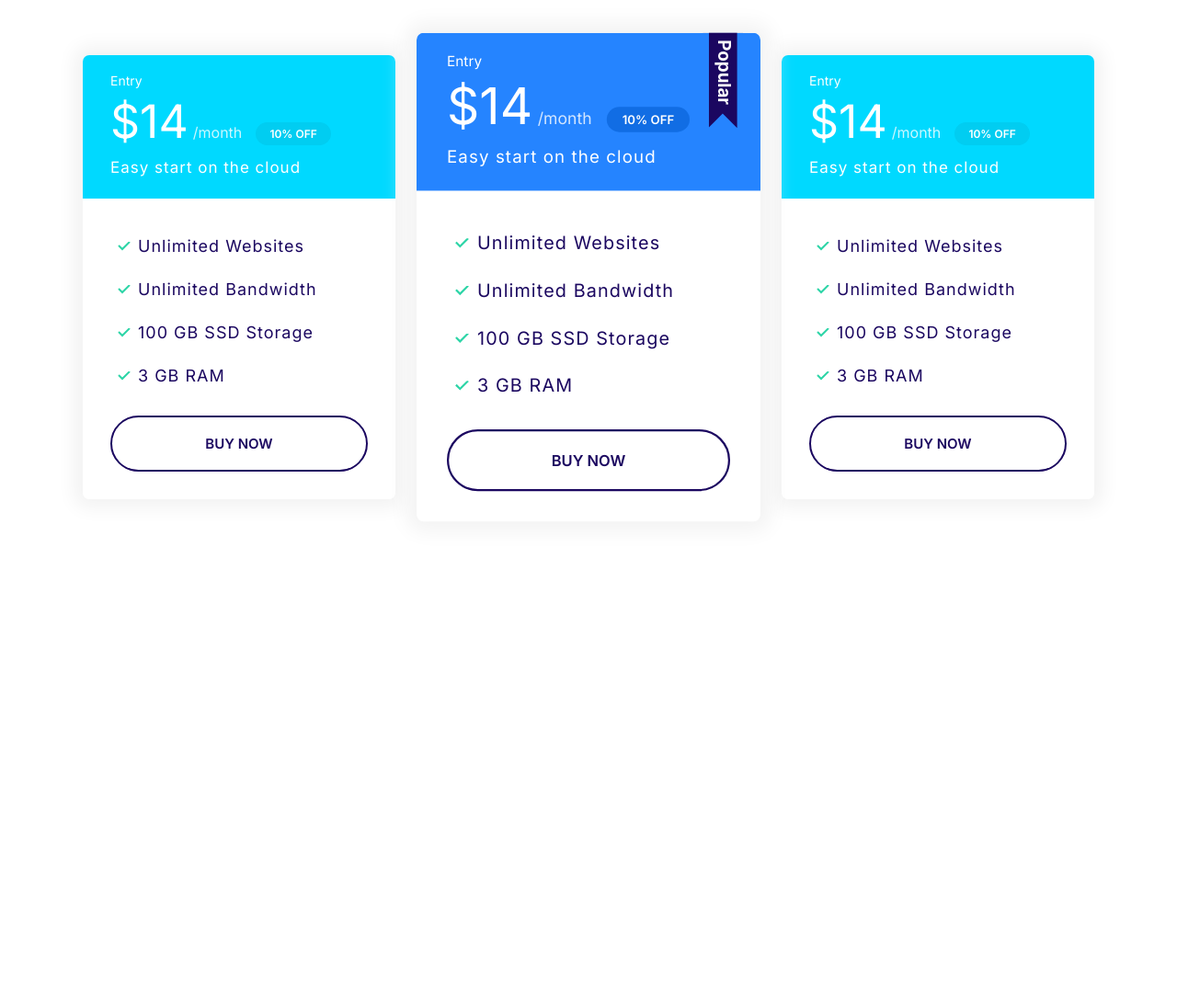
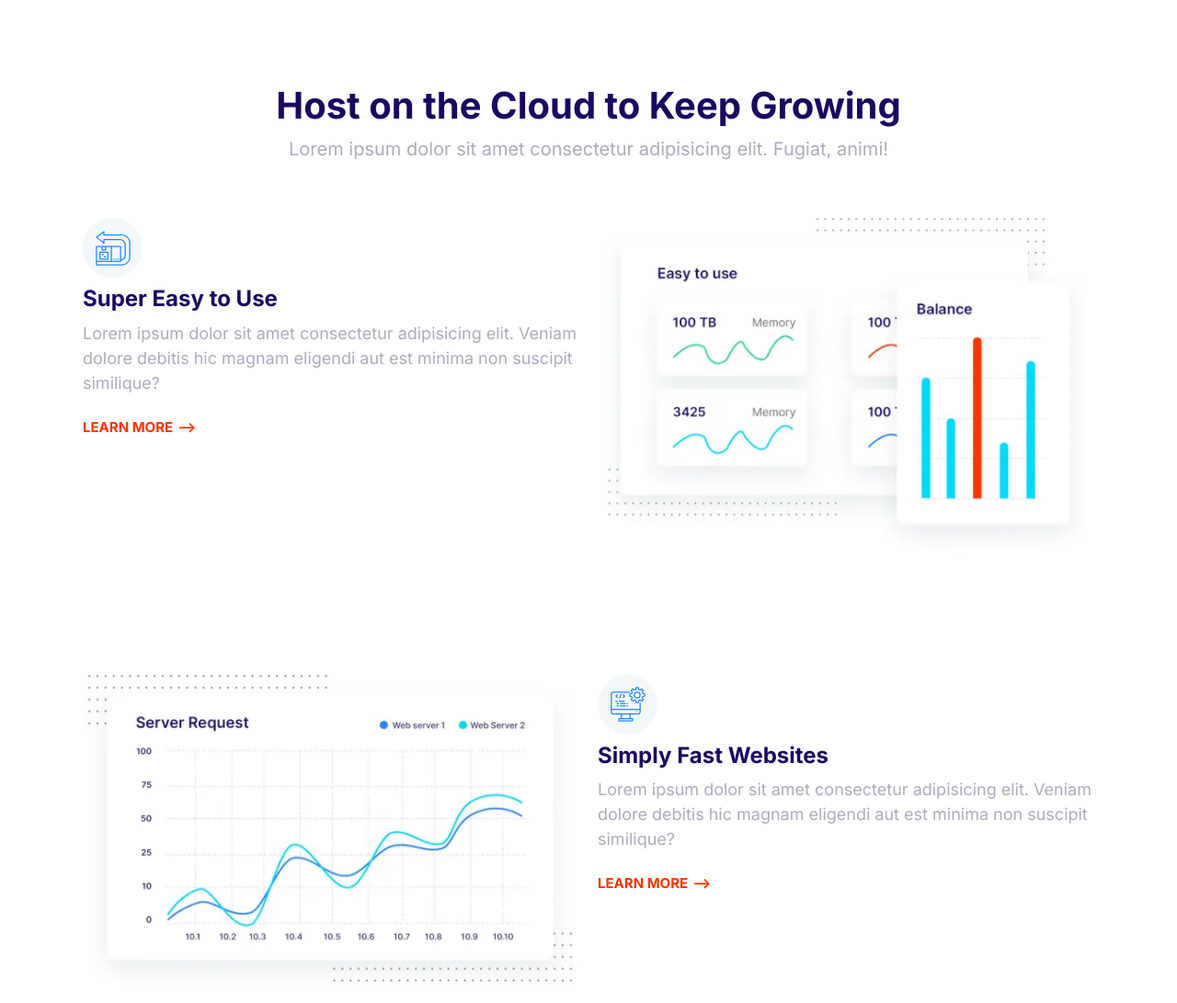
Before and after one commit to andressami/cursomoshify, a plain HTML site: page index.html in a window 1280 px wide. Shown: the top 1091 px of the page at 92% size. Before the commit the page ends 800 px from the top, so only its background shows below. Drawn offline with Linux system fonts and the light colour scheme.

Commit message:
Construindo Feature Block

```diff
--- a/Styles/styles.css
+++ b/Styles/styles.css
@@ -628,6 +628,7 @@ a {
 
 .block__header {
     text-align: center;
+    margin-bottom: 4rem;
 }
 
 .block__heading {
@@ -797,3 +798,41 @@ a {
         grid-template-columns: repeat(3, 1fr);
     }
 }
+
+/* Feature Block */
+
+.feature:first-of-type {
+    margin-top:6rem;
+}
+
+
+.feature {
+    gap: 4rem 2rem;
+    margin: 12rem 0;
+}
+
+
+.feature__header__text {
+    font-size: 2rem;
+}
+.feature__media__heading {
+    margin: 1rem 0;
+}
+
+.feature__text {
+    margin-bottom: 2rem;
+}
+
+.feature__img {
+    width: 100%;
+}
+
+
+@media screen and (min-width: 768px) {
+    .feature__heading {
+        font-size: 2.4rem;
+    }
+    .feature:nth-of-type(even) .feature__content{
+        order: 2;
+    }
+}
--- a/index.html
+++ b/index.html
@@ -15,69 +15,123 @@
     <link rel="stylesheet" href="Styles/styles.css" />
   </head>
   <body>
-    <section class="block container block-plan">
-      <div class="grid grid--1x3">
-        <div class="plan">
-          <div class="card card--secondary">
-            <header class="card__header">
-              <h3 class="plan__name">Entry</h3>
-              <span class="plan__price">$14</span>
-              <span class="plan__billing">/month</span>
-              <span class="badge badge--secondary bagde--small">10% OFF</span>
-              <span class="plan__description">Easy start on the cloud</span>
-            </header>
-            <div class="card__body">
-              <ul class="list list--tick">
-                <li class="list__item">Unlimited Websites</li>
-                <li class="list__item">Unlimited Bandwidth</li>
-                <li class="list__item">100 GB SSD Storage</li>
-                <li class="list__item">3 GB RAM</li>
-              </ul>
-              <button class="btn btn--border btn--block">Buy Now</button>
-            </div>
-          </div>
+    <section class="block container">
+      <header class="block__header">
+        <h2>Host on the Cloud to Keep Growing</h3>
+        <p class="feature__header__text">
+          Lorem ipsum dolor sit amet consectetur adipisicing elit. Fugiat,
+          animi!
+        </p>
+      </header>
+      <article class="feature grid grid--1x2">
+        <div class="feature__content">
+          <span class="icon-container">
+            <svg class="icon icon--primary">
+              <use xlink:href="images/sprite.svg#easy"></use>
+            </svg>
+          </span>
+          <h3 class="feature__media__heading">Super Easy to Use</h3>
+          <p class="feature__text">
+            Lorem ipsum dolor sit amet consectetur adipisicing elit. Veniam
+            dolore debitis hic magnam eligendi aut est minima non suscipit
+            similique?
+          </p>
+          <a href="#" class="link-arrow">Learn More</a>
         </div>
-        <div class="plan plan--popular">
-          <div class="card card--primary">
-            <header class="card__header">
-              <h3 class="plan__name">Entry</h3>
-              <span class="plan__price">$14</span>
-              <span class="plan__billing">/month</span>
-              <span class="badge badge--primary bagde--small">10% OFF</span>
-              <span class="plan__description">Easy start on the cloud</span>
-            </header>
-            <div class="card__body">
-              <ul class="list list--tick">
-                <li class="list__item">Unlimited Websites</li>
-                <li class="list__item">Unlimited Bandwidth</li>
-                <li class="list__item">100 GB SSD Storage</li>
-                <li class="list__item">3 GB RAM</li>
-              </ul>
-              <button class="btn btn--border btn--block">Buy Now</button>
-            </div>
-          </div>
+        <picture>
+          <source
+            srcset="images/easy.webp 1x, images/easy@2x.webp 2x"
+            type="image/webp"
+          />
+          <source
+            srcset="images/easy.png 1x, images/easy@2x.png 2x"
+            type="image/png"
+          />
+          <img class="feature__img" src="Images/easy.png" alt="" />
+        </picture>
+      </article>
+      <article class="feature grid grid--1x2">
+
+        <div class="feature__content">
+          <span class="icon-container">
+            <svg class="icon icon--primary">
+              <use xlink:href="images/sprite.svg#computer"></use>
+            </svg>
+          </span>
+          <h3 class="feature__media__heading">Simply Fast Websites</h3>
+          <p class="feature__text">
+            Lorem ipsum dolor sit amet consectetur adipisicing elit. Veniam
+            dolore debitis hic magnam eligendi aut est minima non suscipit
+            similique?
+          </p>
+          <a href="#" class="link-arrow">Learn More</a>
         </div>
-        <div class="plan">
-          <div class="card card--secondary">
-            <header class="card__header">
-              <h3 class="plan__name">Entry</h3>
-              <span class="plan__price">$14</span>
-              <span class="plan__billing">/month</span>
-              <span class="badge badge--secondary bagde--small">10% OFF</span>
-              <span class="plan__description">Easy start on the cloud</span>
-            </header>
-            <div class="card__body">
-              <ul class="list list--tick">
-                <li class="list__item">Unlimited Websites</li>
-                <li class="list__item">Unlimited Bandwidth</li>
-                <li class="list__item">100 GB SSD Storage</li>
-                <li class="list__item">3 GB RAM</li>
-              </ul>
-              <button class="btn btn--border btn--block">Buy Now</button>
-            </div>
-          </div>
+        <picture>
+          <source
+            srcset="images/fast.webp 1x, images/fast@2x.webp 2x"
+            type="image/webp"
+          />
+          <source
+            srcset="images/fast.png 1x, images/fast@2x.png 2x"
+            type="image/png"
+          />
+          <img class="feature__img" src="Images/fast.png" alt="" />
+        </picture>
+      </article>
+      <article class="feature grid grid--1x2">
+        <div class="feature__content">
+          <span class="icon-container">
+            <svg class="icon icon--primary">
+              <use xlink:href="images/sprite.svg#wordpress"></use>
+            </svg>
+          </span>
+          <h3 class="feature__media__heading">Word Made Easy</h3>
+          <p class="feature__text">
+            Lorem ipsum dolor sit amet consectetur adipisicing elit. Veniam
+            dolore debitis hic magnam eligendi aut est minima non suscipit
+            similique?
+          </p>
+          <a href="#" class="link-arrow">Learn More</a>
         </div>
-      </div>
+        <picture>
+          <source
+            srcset="images/wordpress.webp 1x, images/wordpress@2x.webp 2x"
+            type="image/webp"
+          />
+          <source
+            srcset="images/wordpress.png 1x, images/wordpress@2x.png 2x"
+            type="image/png"
+          />
+          <img class="feature__img" src="Images/wordpress.png" alt="" />
+        </picture>
+      </article>
+      <article class="feature grid grid--1x2">
+        <div class="feature__content">
+          <span class="icon-container">
+            <svg class="icon icon--primary">
+              <use xlink:href="images/sprite.svg#clock"></use>
+            </svg>
+          </span>
+          <h3 class="feature__media__heading">24/7 Expert Support</h3>
+          <p class="feature__text">
+            Lorem ipsum dolor sit amet consectetur adipisicing elit. Veniam
+            dolore debitis hic magnam eligendi aut est minima non suscipit
+            similique?
+          </p>
+          <a href="#" class="link-arrow">Learn More</a>
+        </div>
+        <picture>
+          <source
+            srcset="images/support.webp 1x, images/support@2x.webp 2x"
+            type="image/webp"
+          />
+          <source
+            srcset="images/support.png 1x, images/support@2x.png 2x"
+            type="image/png"
+          />
+          <img class="feature__img" src="Images/support.png" alt="" />
+        </picture>
+      </article>
     </section>
     <script src="js/main.js"></script>
   </body>
```
Also changed, not shown: Components/feature-block.html (added, +118 -0 lines), Components/plans-block.html (added, +64 -0 lines), Images/easy.jpg (added), Images/easy.png (added), Images/easy.webp (added), Images/easy@2x.png (added), Images/easy@2x.webp (added), Images/fast.webp (added), Images/fast@2x.webp (added), Images/support.webp (added), Images/support@2x.webp (added), Images/wordpress.webp (added), Images/wordpress@2x.webp (added).
